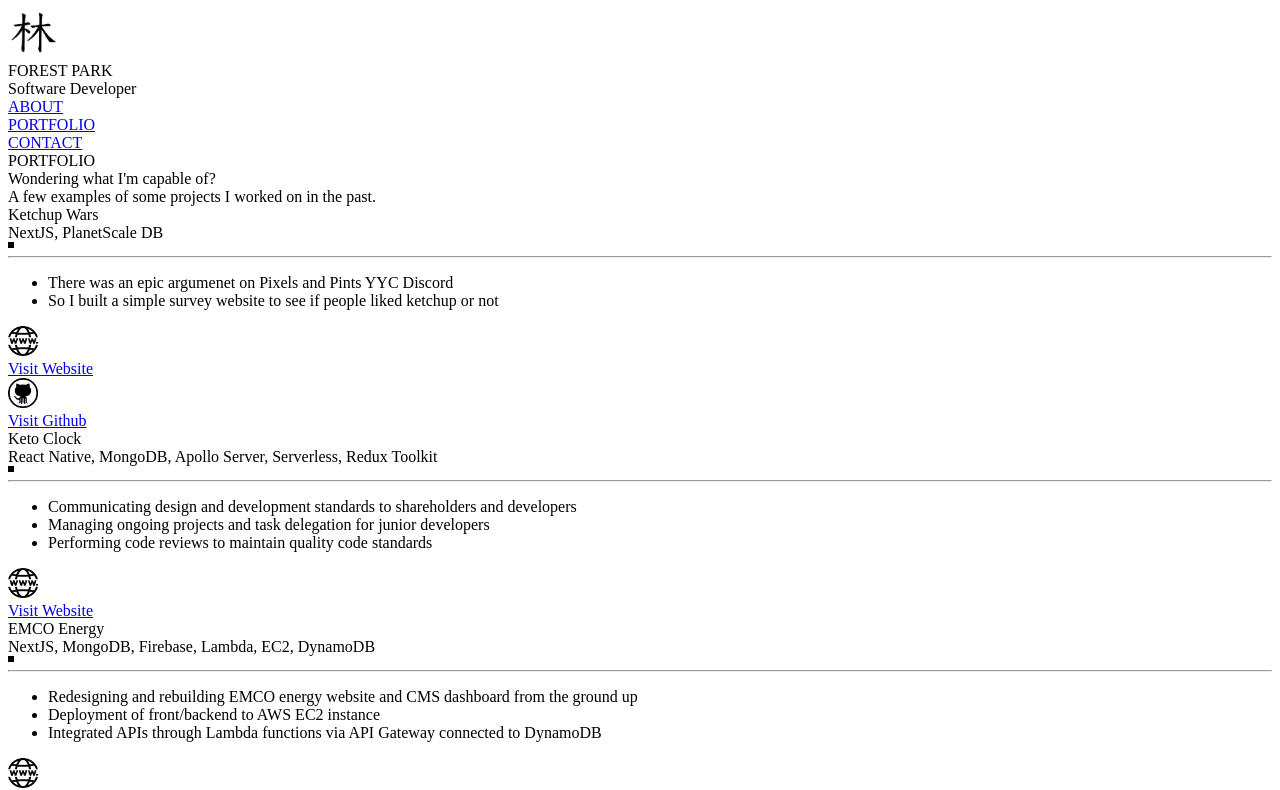
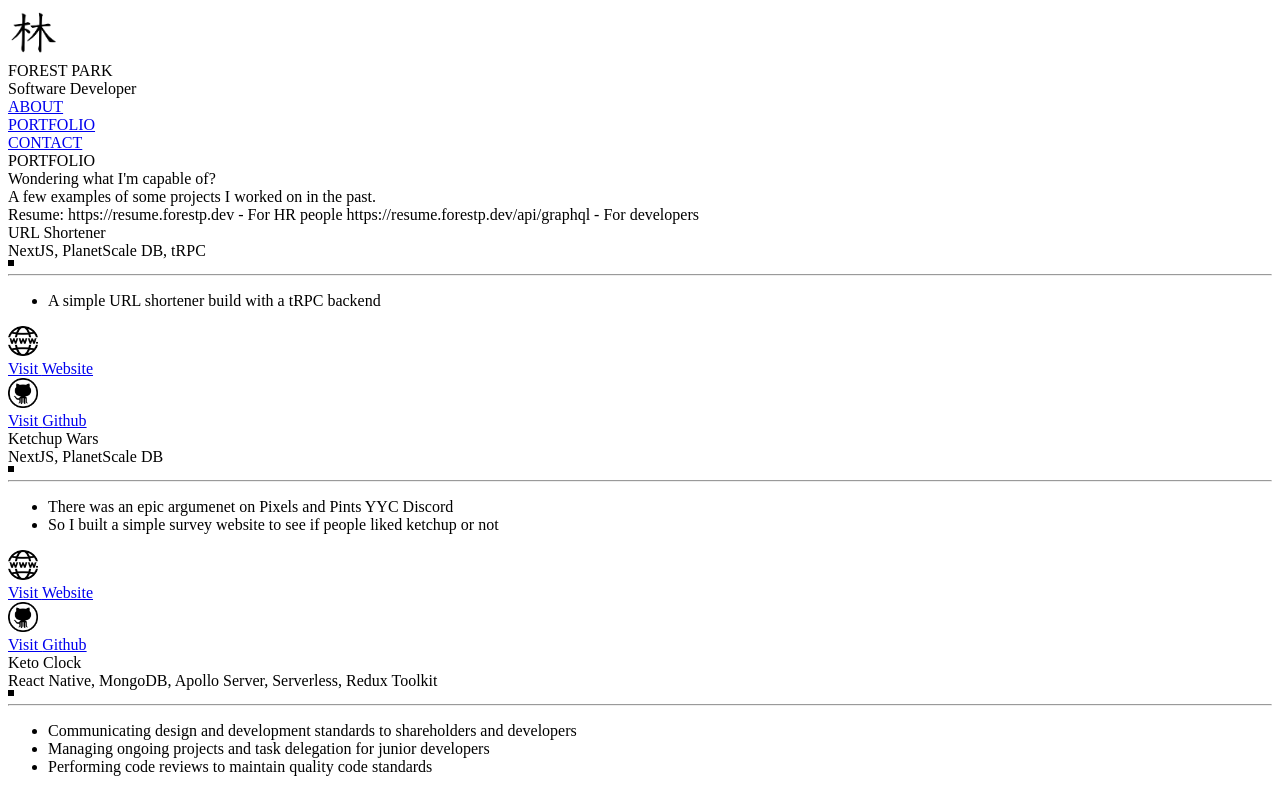
Before and after one commit to foresthpark/portfolio_site_v2, a Next.js app: page /portfolio in a window 1280 px wide. Shown: the top 790 px of the page. Built offline with nearby package versions, Linux system fonts and the light colour scheme.

Commit message:
added shorturl trpc

```diff
--- a/pages/portfolio.js
+++ b/pages/portfolio.js
@@ -6,6 +6,13 @@ import PortfolioVisitButton from "../components/PortfolioVisitButton";
 import PortfolioItem from "../components/PortfolioItem";
 
 const projects = [
+  {
+    name: "URL Shortener",
+    website: "https://u.forestp.dev",
+    github: "https://github.com/foresthpark/shortlink_trpc",
+    tech: ["NextJS", "PlanetScale DB", "tRPC"],
+    description: ["A simple URL shortener build with a tRPC backend"],
+  },
   {
     name: "Ketchup Wars",
     website: "https://ketchup.forestp.dev",
@@ -142,6 +149,10 @@ const portfolio = () => {
       <div className="sm:my-5 sm:text-base text-sm my-3 mx-2 text-center">
         A few examples of some projects I worked on in the past.
       </div>
+      <div className="sm:my-5 sm:text-base text-sm my-3 mx-2 text-center">
+        Resume: https://resume.forestp.dev - For HR people
+        https://resume.forestp.dev/api/graphql - For developers
+      </div>
       {projects.map((project, index) => {
         return (
           <PortfolioItem
```
Also changed, not shown: pages/about.js (+3 -5 lines).
